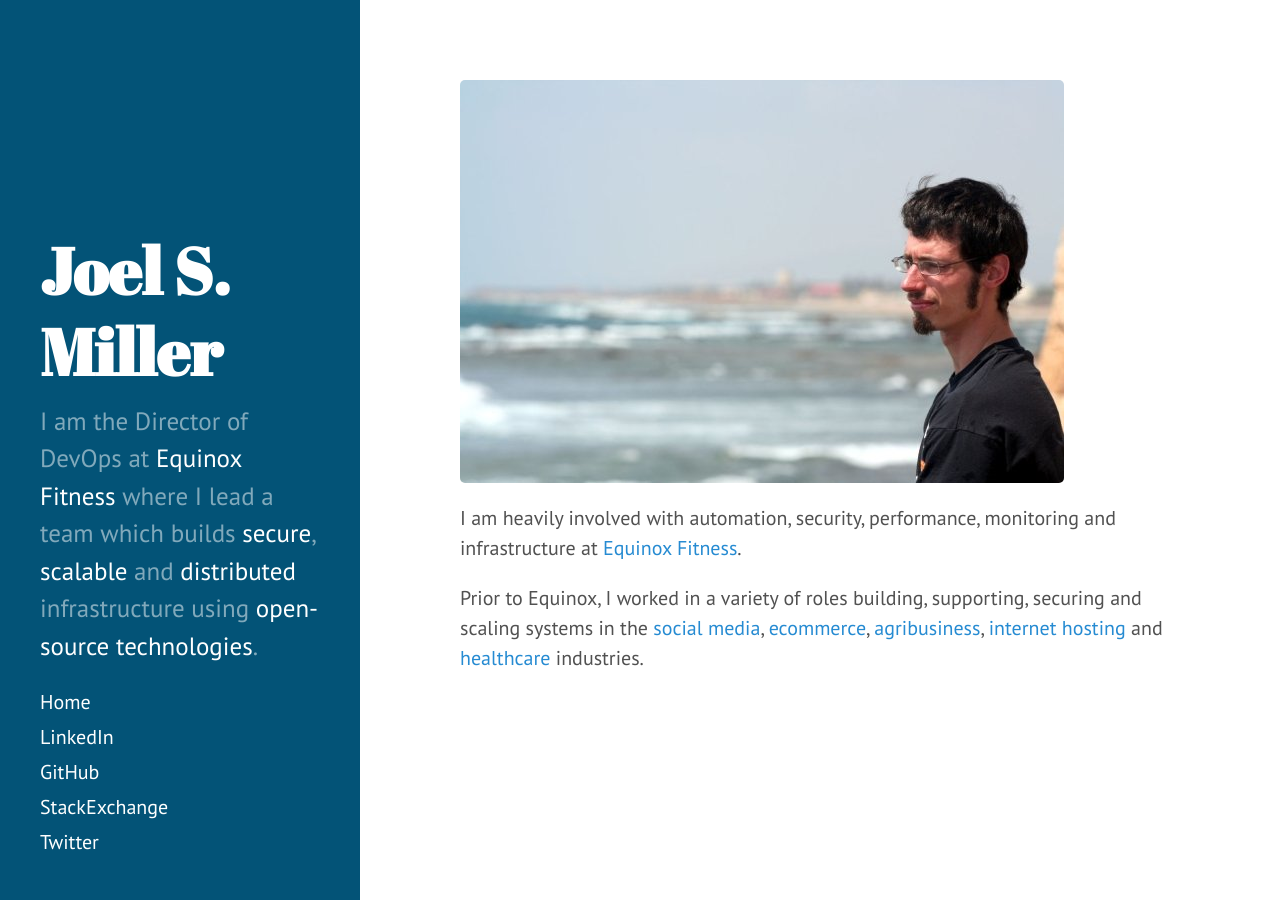
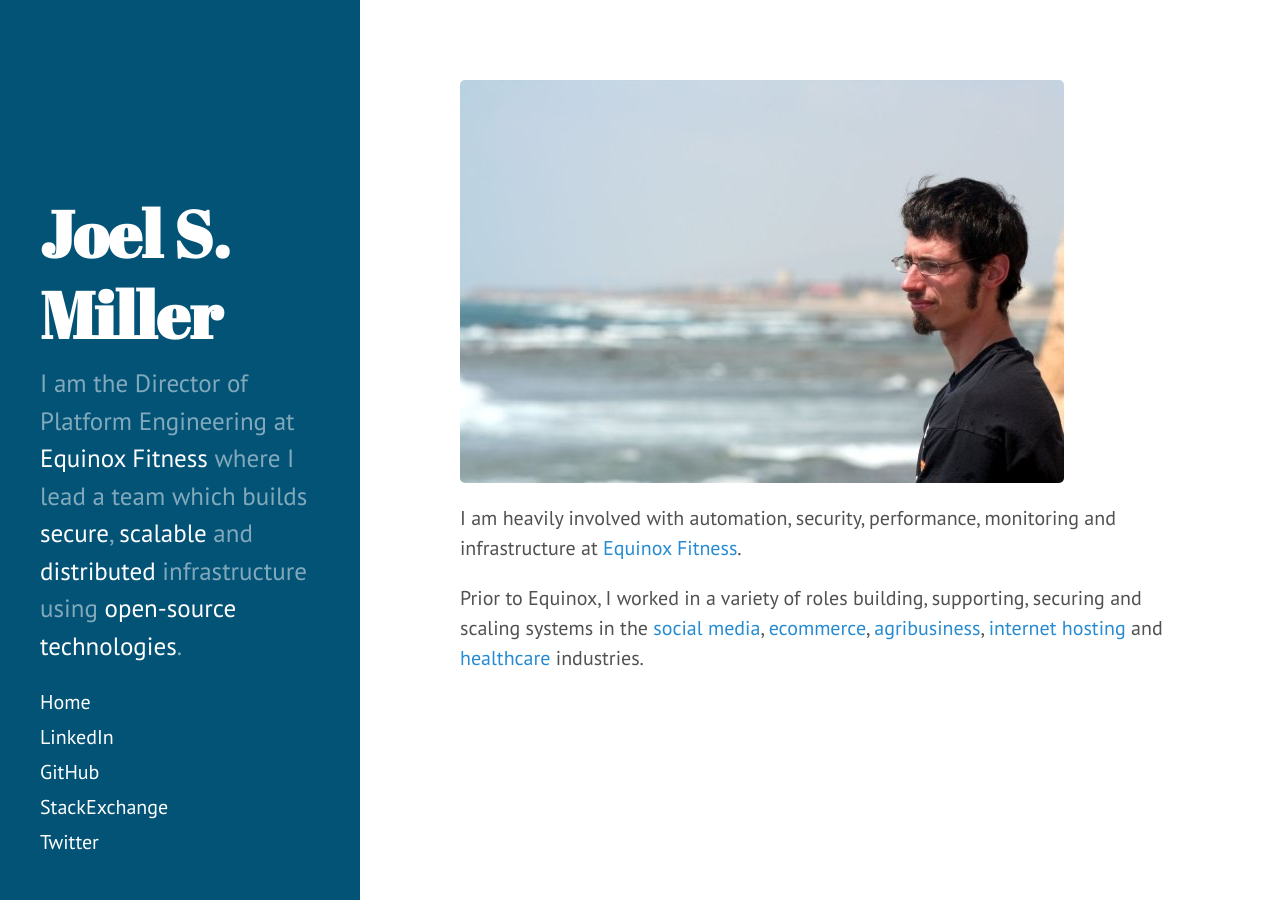
Before and after one commit to esquireofoz/esquireofoz.github.io, a Jekyll site: the page built from index.html, in a window 1280 px wide. Built offline with Jekyll 4.4.1, drawn with Linux system fonts in a browser that asks for light colours; nearby versions of some CDN libraries; the list of posts is cut into pages by our own code.

Commit message:
update job title to reflect team name change

```diff
--- a/_config.yml
+++ b/_config.yml
@@ -17,7 +17,7 @@
 # Setup
 title:            Joel S. Miller
 tagline:          'Amassed Ramblings'
-description:      'I am the Director of DevOps at <a href="https://www.equinox.com" target="_blank">Equinox Fitness</a> where I lead a team which builds <a href="https://en.wikipedia.org/wiki/Security_engineering" target="_blank">secure</a>, <a href="https://en.wikipedia.org/wiki/Scalability" target="_blank">scalable</a> and <a href="https://en.wikipedia.org/wiki/Distributed_computing" target="_blank">distributed</a> infrastructure using <a href="https://en.wikipedia.org/wiki/List_of_free_and_open-source_software_packages" target="_blank">open-source technologies</a>.'
+description:      'I am the Director of Platform Engineering at <a href="https://www.equinox.com" target="_blank">Equinox Fitness</a> where I lead a team which builds <a href="https://en.wikipedia.org/wiki/Security_engineering" target="_blank">secure</a>, <a href="https://en.wikipedia.org/wiki/Scalability" target="_blank">scalable</a> and <a href="https://en.wikipedia.org/wiki/Distributed_computing" target="_blank">distributed</a> infrastructure using <a href="https://en.wikipedia.org/wiki/List_of_free_and_open-source_software_packages" target="_blank">open-source technologies</a>.'
 
 url:              http://www.joelsmiller.com
 baseurl:          /
```
